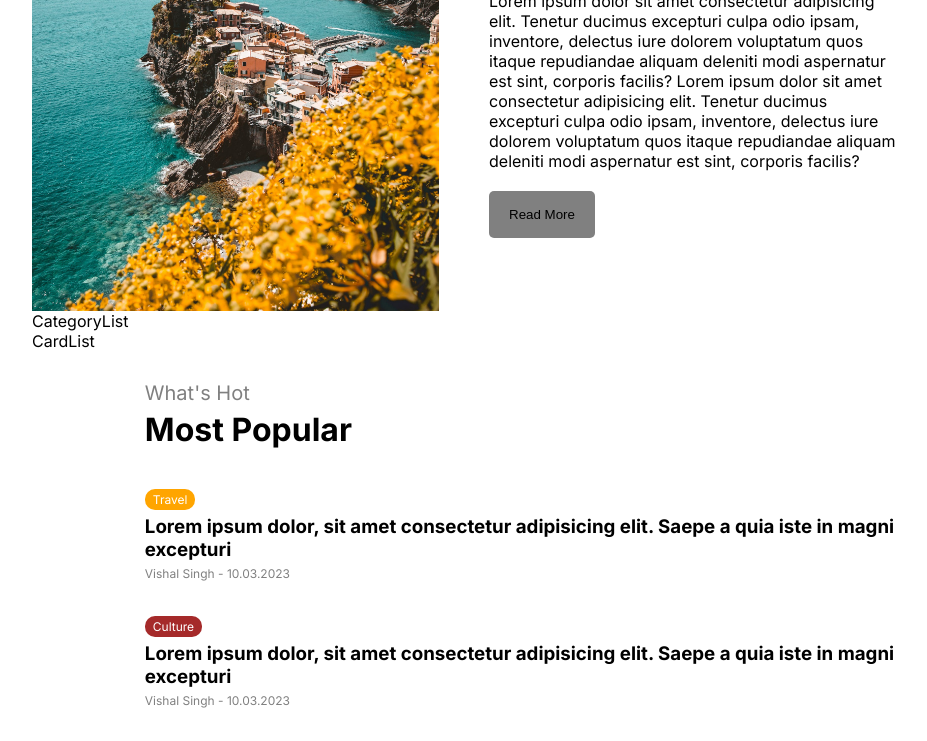
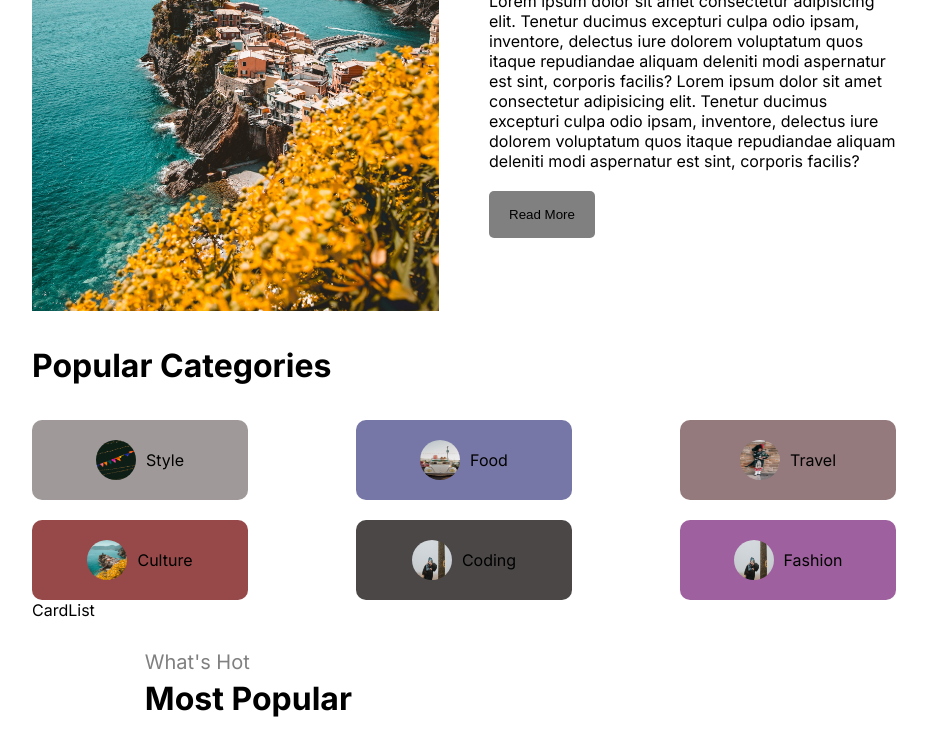
Before and after one commit to vishal9044singh/next-fullstack, a Next.js app: page / in a window 1280 px wide. Shown: the part 577-1318 px from the top of the page, without its empty margins (176-1103 px from the left). Built offline with nearby package versions, Linux system fonts and the light colour scheme.

Commit message:
Update CategoryList.jsx

```diff
--- a/src/app/components/categoryList/CategoryList.jsx
+++ b/src/app/components/categoryList/CategoryList.jsx
@@ -1,10 +1,38 @@
 import React from "react";
+import Link from "next/link";
+import Image from "next/image";
 import styles from './categoryList.module.css';
 
 export default function CategoryList() {
     return (
         <div className={styles.container}>
-            CategoryList
+            <h1 className={styles.title}>Popular Categories</h1>
+            <div className={styles.categories} >
+                <Link href='/' className={`${styles.category} ${styles.style}`}>
+                    <Image src="/style.png" alt="" width={40} height={40} className={styles.image} />
+                    Style
+                </Link>
+                <Link href='/' className={`${styles.category} ${styles.food}`}>
+                    <Image src="/food.png" alt="" width={40} height={40} className={styles.image} />
+                    Food
+                </Link>
+                <Link href='/' className={`${styles.category} ${styles.travel}`}>
+                    <Image src="/travel.png" alt="" width={40} height={40} className={styles.image} />
+                    Travel
+                </Link>
+                <Link href='/' className={`${styles.category} ${styles.culture}`}>
+                    <Image src="/culture.png" alt="" width={40} height={40} className={styles.image} />
+                    Culture
+                </Link>
+                <Link href='/' className={`${styles.category} ${styles.coding}`}>
+                    <Image src="/coding.png" alt="" width={40} height={40} className={styles.image} />
+                    Coding
+                </Link>
+                <Link href='/' className={`${styles.category} ${styles.fashion}`}>
+                    <Image src="/coding.png" alt="" width={40} height={40} className={styles.image} />
+                    Fashion
+                </Link>
+            </div>
         </div>
     )
 }
```
